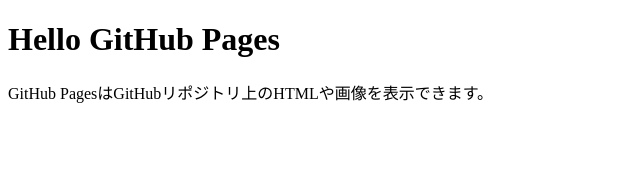
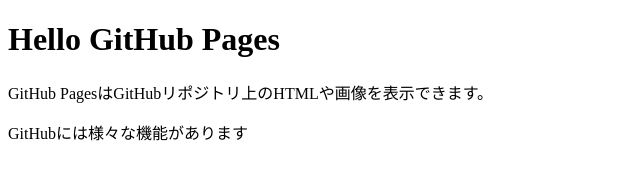
Before and after one commit to actbit/TestWeb, a plain HTML site: page index.html in a window 1280 px wide. Shown: the whole page, without its empty margins (0-640 px from the left). Drawn offline with Linux system fonts and the light colour scheme.

Commit message:
[add] 説明のさらに追加

```diff
--- a/index.html
+++ b/index.html
@@ -8,5 +8,6 @@
 <body>
     <h1>Hello GitHub Pages</h1>
     <p>GitHub PagesはGitHubリポジトリ上のHTMLや画像を表示できます。</p>
+    <p>GitHubには様々な機能があります</p>
 </body>
 </html>
```
